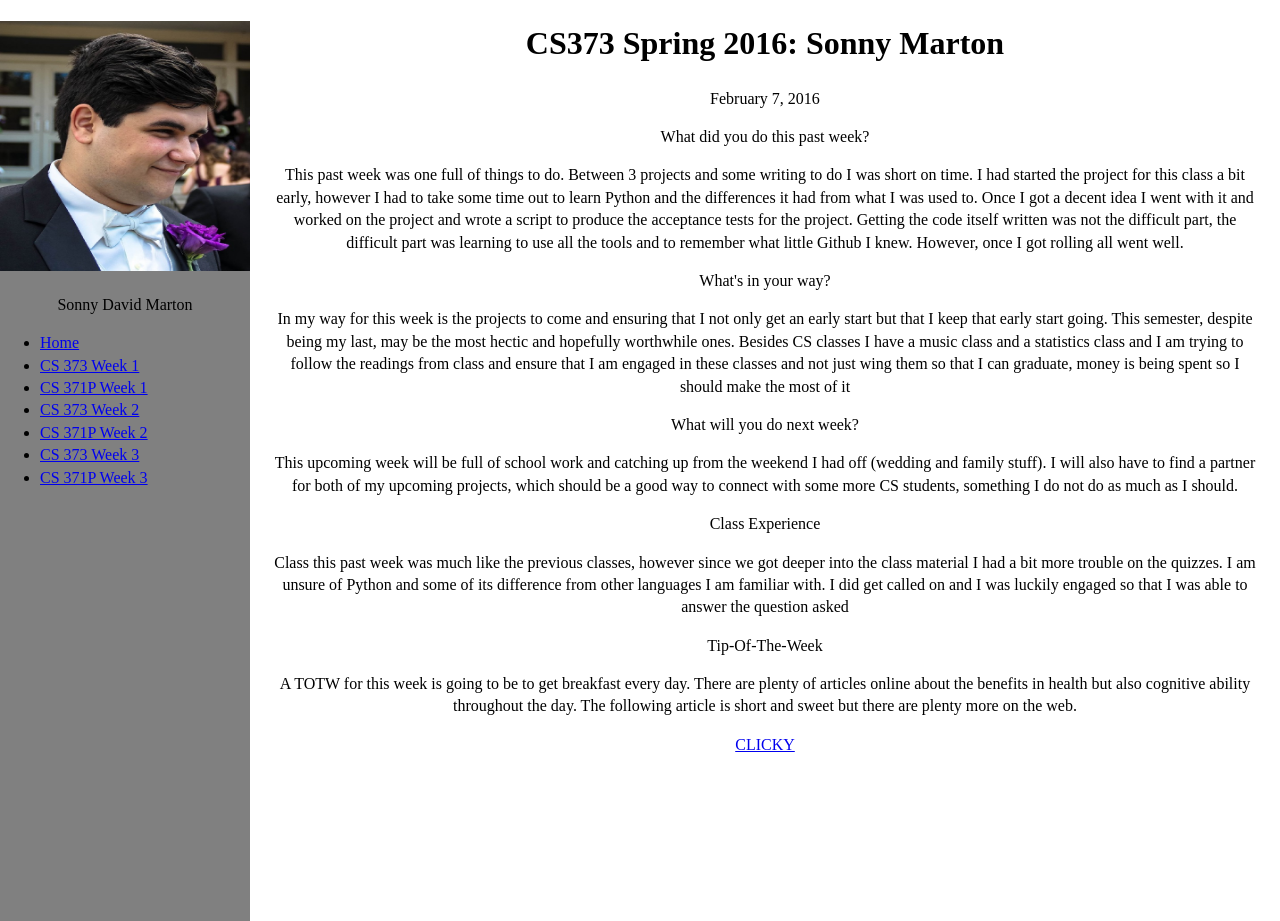
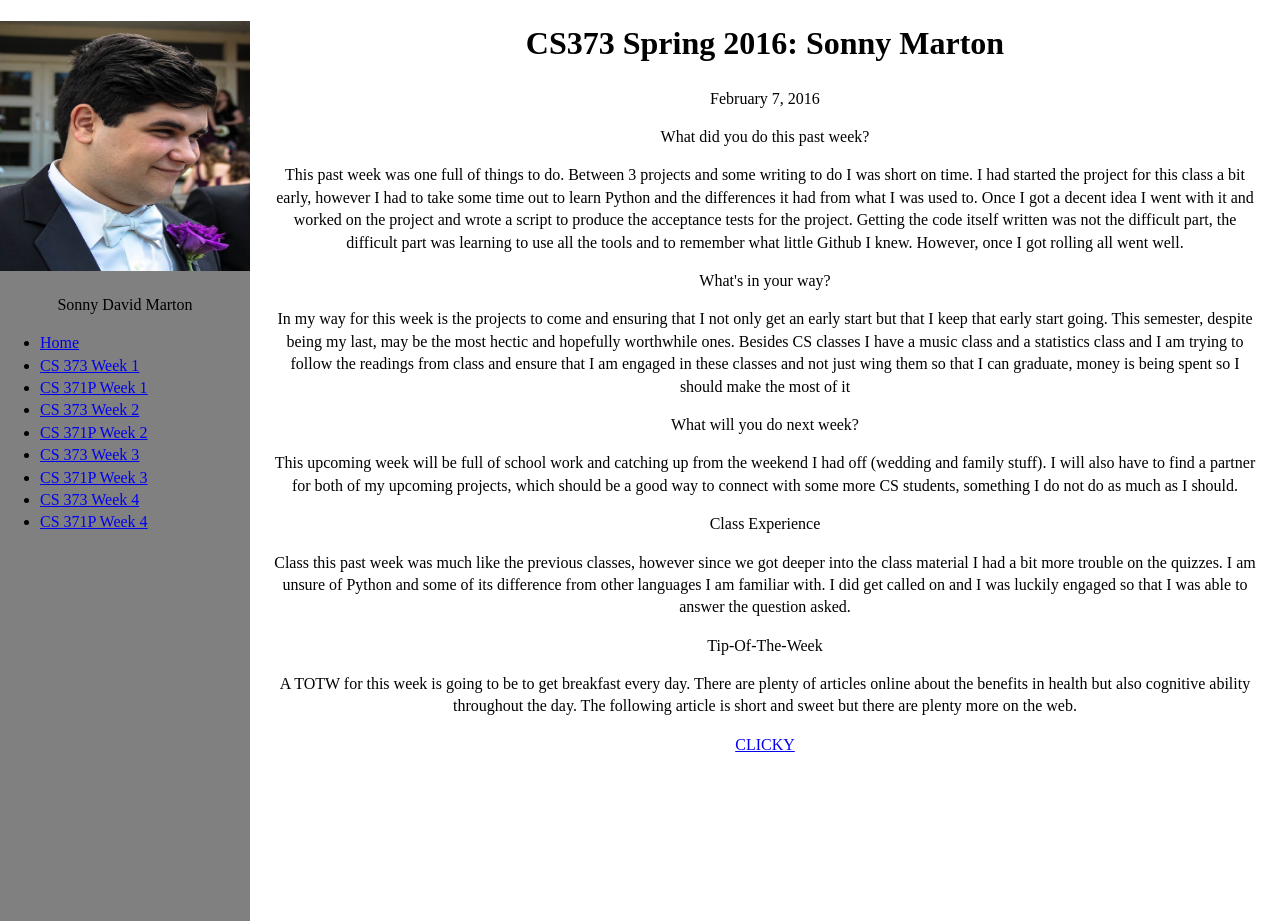
Before and after one commit to sonnymarton/blog-posts, a Jekyll site: the page built from cs373week3blog.html, in a window 1280 px wide. Built offline with Jekyll 4.4.1, drawn with Linux system fonts in a browser that asks for light colours.

Commit message:
Added week 4 blogs

```diff
--- a/_includes/nav.html
+++ b/_includes/nav.html
@@ -7,5 +7,7 @@
 		<li><a href="{{site.baseurl}}/cs371pweek2blog.html">CS 371P Week 2</a></li>
 		<li><a href="{{site.baseurl}}/cs373week3blog.html">CS 373 Week 3</a></li>
 		<li><a href="{{site.baseurl}}/cs371pweek3blog.html">CS 371P Week 3</a></li>
+		<li><a href="{{site.baseurl}}/cs373week4blog.html">CS 373 Week 4</a></li>
+		<li><a href="{{site.baseurl}}/cs371pweek4blog.html">CS 371P Week 4</a></li>
 	</ul>
 </nav>
--- a/cs373week3blog.html
+++ b/cs373week3blog.html
@@ -16,7 +16,7 @@ layout: default
 <p>This upcoming week will be full of school work and catching up from the weekend I had off (wedding and family stuff). I will also have to find a partner for both of my upcoming projects, which should be a good way to connect with some more CS students, something I do not do as much as I should.</p>
 
 <p>Class Experience</p>
-<p>Class this past week was much like the previous classes, however since we got deeper into the class material I had a bit more trouble on the quizzes. I am unsure of Python and some of its difference from other languages I am familiar with. I did get called on and I was luckily engaged so that I was able to answer the question asked</p>
+<p>Class this past week was much like the previous classes, however since we got deeper into the class material I had a bit more trouble on the quizzes. I am unsure of Python and some of its difference from other languages I am familiar with. I did get called on and I was luckily engaged so that I was able to answer the question asked.</p>
 
 <p>Tip-Of-The-Week</p>
 <p>A TOTW for this week is going to be to get breakfast every day. There are plenty of articles online about the benefits in health but also cognitive ability throughout the day. The following article is short and sweet but there are plenty more on the web.</p>
```
Also changed, not shown: cs371pweek4blog.html (added, +22 -0 lines), cs373week4blog.html (added, +22 -0 lines).
